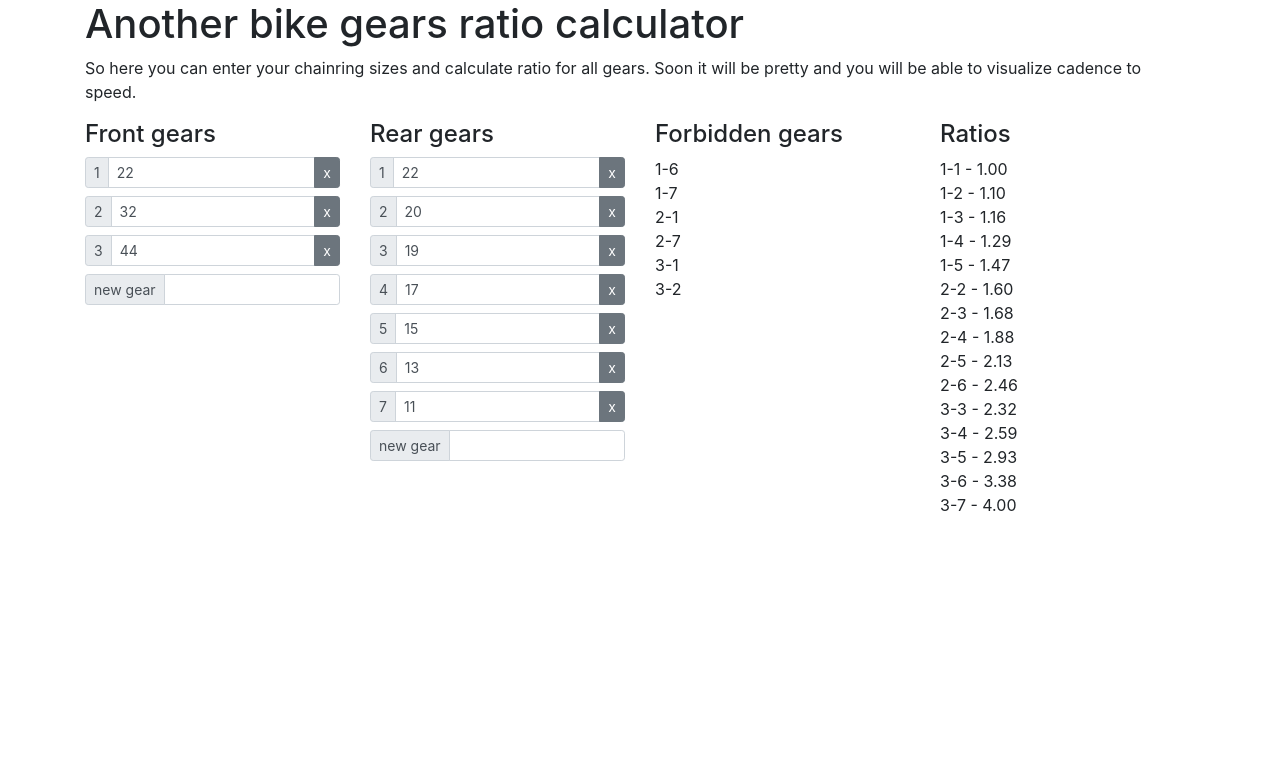
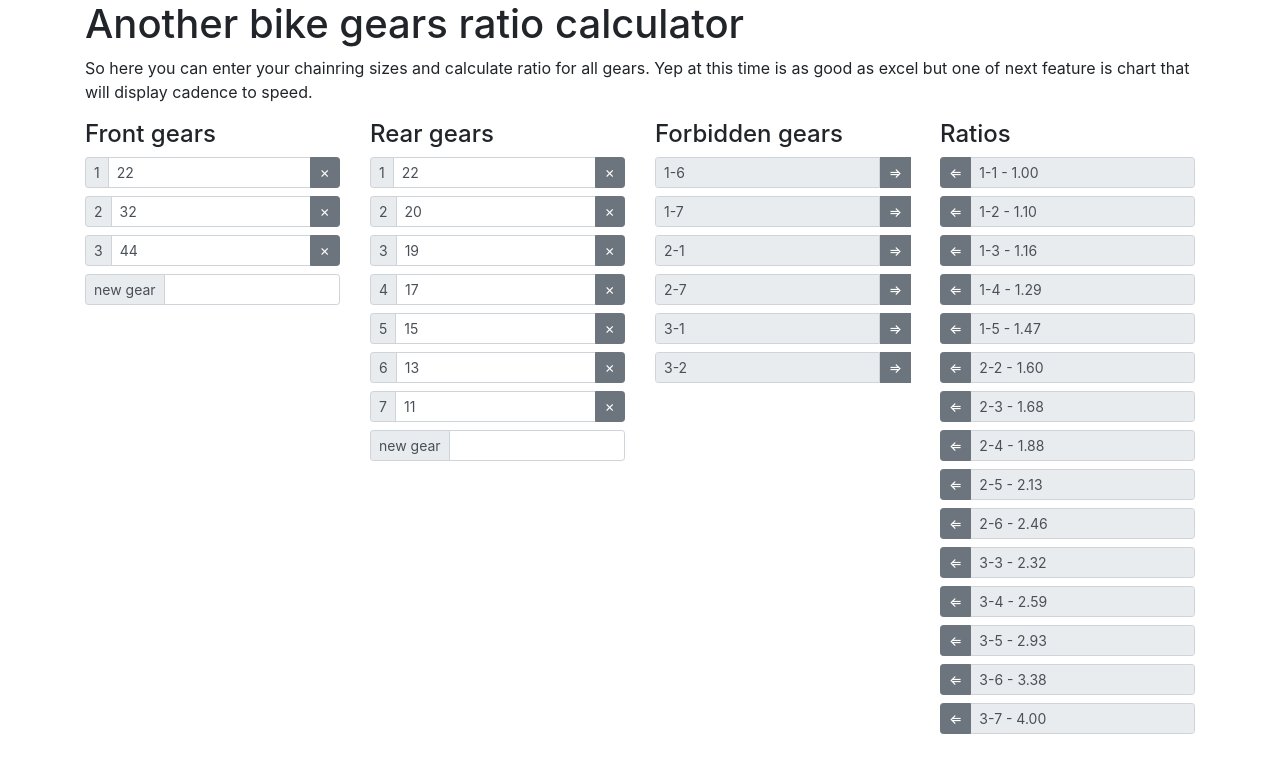
Before and after one commit to banciur/bike-gears, a React app: page / in a window 1280 px wide. Shown: the top 772 px of the page. Built offline with nearby package versions, Linux system fonts and the light colour scheme; the HTML template or start-up script is replaced by a standard one.

Commit message:
"Forbidden gears" and "Ratios" sections nicer

```diff
--- a/src/App.tsx
+++ b/src/App.tsx
@@ -16,8 +16,8 @@ export const App = () => (
       <Col>
         <h1>Another bike gears ratio calculator</h1>
         <p>
-          So here you can enter your chainring sizes and calculate ratio for all gears. Soon it will be pretty and you
-          will be able to visualize cadence to speed.
+          So here you can enter your chainring sizes and calculate ratio for all gears. Yep at this time is as good as
+          excel but one of next feature is chart that will display cadence to speed.
         </p>
       </Col>
     </Row>
--- a/src/components/ChainGearboxComponent.tsx
+++ b/src/components/ChainGearboxComponent.tsx
@@ -4,7 +4,7 @@ import { Row, Col } from "reactstrap";
 import { ChainGearbox } from "../models/ChainGearbox";
 import { Gearbox } from "../models/Gearbox";
 import { GearboxComponent } from "./GearboxComponent";
-import { ClickableSomething } from "./ClickableSomething";
+import { ListWithActionOnSide } from "./ListWithActionOnSide";
 
 export interface ChainGearboxProps {
   chainGearbox: ChainGearbox;
@@ -88,17 +88,19 @@ export class ChainGearboxComponent extends React.Component<ChainGearboxProps, Ch
           />
         </Col>
         <Col>
-          <h4>Forbidden gears</h4>
-          <ClickableSomething
+          <ListWithActionOnSide
+            header="Forbidden gears"
             arrayToDisplay={this.state.chainGearbox.forbiddenGears}
             clickHandlerGenerator={this.forbiddenGearsClickHandlerGenerator}
+            side="right"
           />
         </Col>
         <Col>
-          <h4>Ratios</h4>
-          <ClickableSomething
+          <ListWithActionOnSide
+            header="Ratios"
             arrayToDisplay={this.state.chainGearbox.gears.map(gear => `${gear[0]} - ${gear[2].toFixed(2)}`)}
             clickHandlerGenerator={this.ratiosClickHandlerGenerator}
+            side="left"
           />
         </Col>
       </Row>
--- a/src/components/ClickableSomething.tsx
+++ /dev/null
@@ -1,20 +0,0 @@
-// TODO: I need better name for it :)
-import * as React from "react";
-
-interface ClickableSomethingProps {
-  arrayToDisplay: string[];
-  clickHandlerGenerator: any;
-}
-
-export const ClickableSomething: React.FunctionComponent<ClickableSomethingProps> = ({
-  arrayToDisplay,
-  clickHandlerGenerator,
-}) => (
-  <>
-    {arrayToDisplay.map((element, index) => (
-      <div key={index} onClick={clickHandlerGenerator(index)}>
-        {element}
-      </div>
-    ))}
-  </>
-);
--- a/src/components/GearboxComponent.tsx
+++ b/src/components/GearboxComponent.tsx
@@ -87,7 +87,7 @@ export class GearboxComponent extends React.Component<GearboxComponentProps, Gea
             <InputGroupAddon addonType="prepend">{`${index + 1}`}</InputGroupAddon>
             <Input value={gear} onChange={this.handleChangeGearGenerator(index)} />
             <InputGroupAddon addonType="append">
-              <Button onClick={this.handleRemoveGearGenerator(index)}>x</Button>
+              <Button onClick={this.handleRemoveGearGenerator(index)}>{"\u2717"}</Button>
             </InputGroupAddon>
           </InputGroup>
         ))}
--- /dev/null
+++ b/src/components/ListWithActionOnSide.tsx
@@ -0,0 +1,35 @@
+import * as React from "react";
+import { Button, Input, InputGroup, InputGroupAddon } from "reactstrap";
+
+interface ListWithActionOnSideProps {
+  header: string;
+  arrayToDisplay: string[];
+  clickHandlerGenerator: (index: number) => () => void;
+  side: "left" | "right";
+}
+
+export const ListWithActionOnSide: React.FunctionComponent<ListWithActionOnSideProps> = ({
+  header,
+  arrayToDisplay,
+  clickHandlerGenerator,
+  side,
+}) => (
+  <>
+    <h4>{header}</h4>
+    {arrayToDisplay.map((element, index) => (
+      <InputGroup key={index} size="sm" className="mb-2">
+        {side === "left" && (
+          <InputGroupAddon addonType="prepend">
+            <Button onClick={clickHandlerGenerator(index)}>{"\u21d0"}</Button>
+          </InputGroupAddon>
+        )}
+        <Input value={element} readOnly tabIndex={-1} />
+        {side === "right" && (
+          <InputGroupAddon addonType="prepend">
+            <Button onClick={clickHandlerGenerator(index)}>{"\u21d2"}</Button>
+          </InputGroupAddon>
+        )}
+      </InputGroup>
+    ))}
+  </>
+);
```
